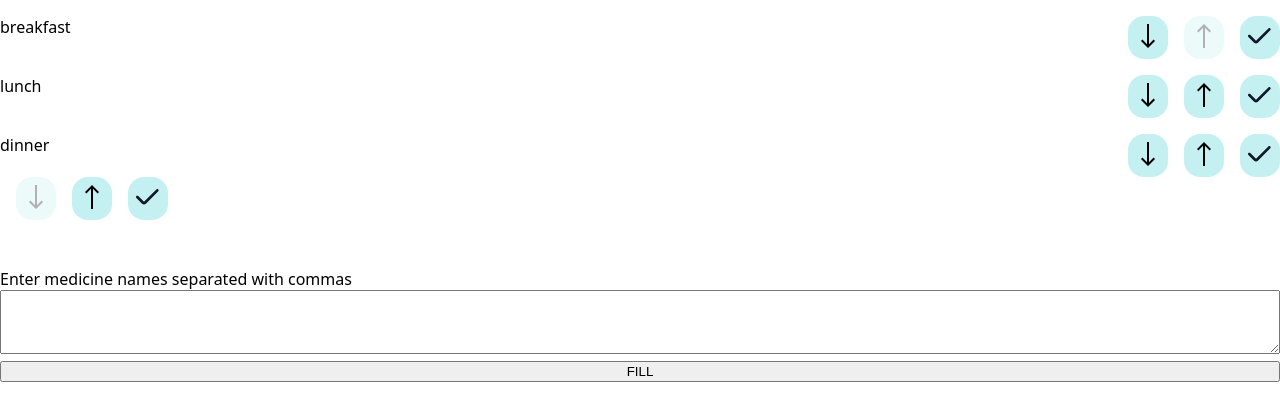
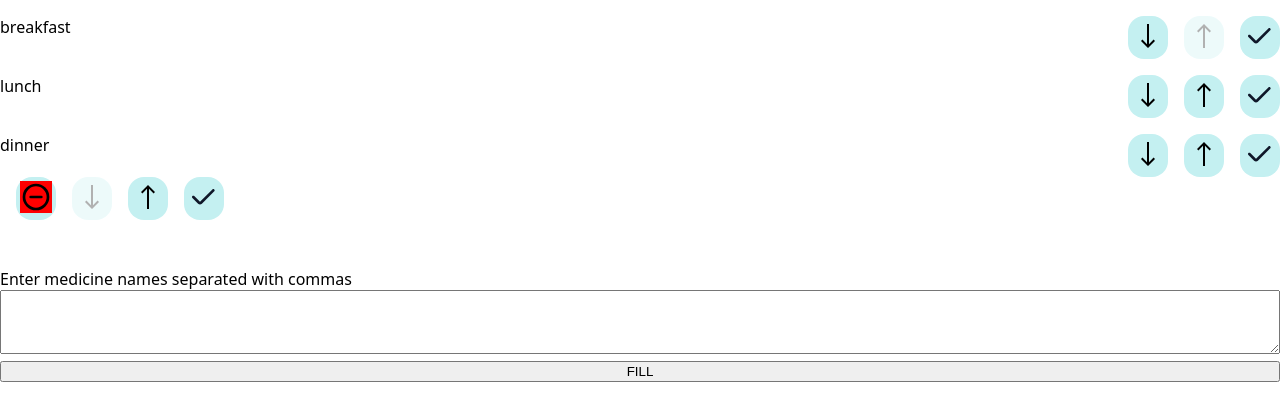
Before and after one commit to krowter/stackblitz-starters-zkmtpbs9, a website: page index.html in a window 1280 px wide. Both pictures are taken after a click on the button "FILL". Drawn offline with Linux system fonts and the light colour scheme.

Commit message:
feat: delete button

```diff
--- a/script.js
+++ b/script.js
@@ -44,6 +44,11 @@ function render() {
     downButtonIconImg.src = './icon-up.svg';
     downButtonIconImg.classList.add('down');
     downButtonEl.append(downButtonIconImg);
+    const deleteButtonEl = document.createElement('button');
+    const deleteButtonIconImg = document.createElement('img');
+    deleteButtonIconImg.src = './icon-minus.svg';
+    deleteButtonIconImg.classList.add('delete');
+    deleteButtonEl.append(deleteButtonIconImg);
     const doneButtonEl = document.createElement('button');
     const doneButtonIconImg = document.createElement('img');
     doneButtonIconImg.src = './icon-checkmark.svg';
@@ -70,13 +75,22 @@ function render() {
     };
 
     doneButtonEl.onclick = () => {
-      markTimestamp();
-
       itemEl.classList.toggle('done');
       itemsToRender[i].done = itemEl.classList.contains('done')
 
       storeData();
+      markTimestamp();
     };
+
+    deleteButtonEl.onclick = () => {
+      if (!confirm('Confirm delete?')) return;
+
+      itemsToRender.splice(i, 1)
+
+      storeData();
+      markTimestamp();
+      render();
+    }
 
     if (item.done) {
       itemEl.classList.add('done');
@@ -91,6 +105,10 @@ function render() {
 
     if (i === 0) {
       upButtonEl.setAttribute('disabled', 'true');
+    }
+
+    if (item.type === TYPE.MED) {
+      btnGroupEl.append(deleteButtonEl)
     }
 
     btnGroupEl.append(downButtonEl);
--- a/styles.css
+++ b/styles.css
@@ -47,6 +47,10 @@ body {
   transform: rotate(180deg);
 }
 
+#main ol li .btn-group img.delete {
+  background-color: red;
+}
+
 form#input {
   margin-top: 3rem;
 }
```
Also changed, not shown: icon-minus.svg (added).
